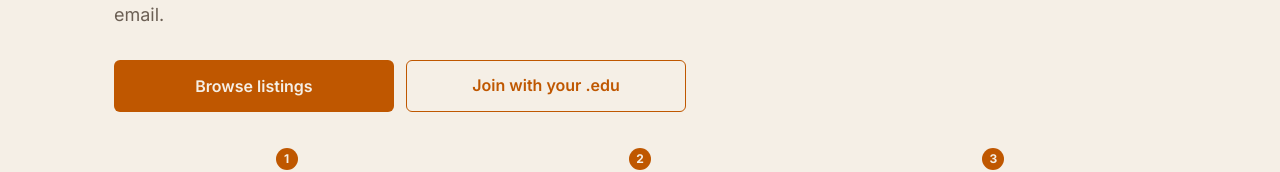
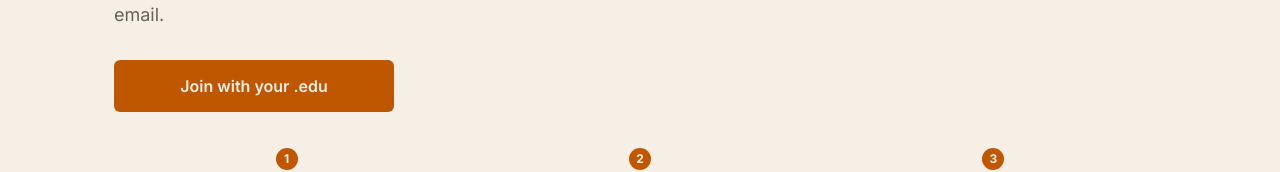
Before and after one commit to ryderpalmer13/quad, a Next.js app: page / in a window 1280 px wide. Shown: the part 425-597 px from the top of the page. Built offline with nearby package versions, Linux system fonts and the light colour scheme; no server answers; the database is empty.

Commit message:
Simplify home page

```diff
--- a/app/page.js
+++ b/app/page.js
@@ -51,19 +51,6 @@ export default function Home() {
     fontWeight: 600,
   }
 
-  const secondaryButton = {
-    flex: '1 1 220px',
-    maxWidth: '280px',
-    textAlign: 'center',
-    border: '1.5px solid var(--color-orange)',
-    backgroundColor: 'transparent',
-    color: 'var(--color-orange)',
-    padding: '14.5px 30px',
-    borderRadius: '6px',
-    fontFamily: "'Inter', sans-serif",
-    fontSize: '16px',
-    fontWeight: 600,
-  }
 
   return (
     <div>
@@ -93,16 +80,13 @@ export default function Home() {
           Buy and sell furniture, textbooks and dorm essentials with students at your school.
           Every member is verified with a .edu email.
         </p>
-        <div style={{ display: 'flex', gap: '12px', flexWrap: 'wrap' }}>
-          <Link href="/listings" style={primaryButton}>
-            Browse listings
-          </Link>
-          {!loggedIn && (
-            <Link href="/signup" style={secondaryButton}>
+        {!loggedIn && (
+          <div style={{ display: 'flex', gap: '12px', flexWrap: 'wrap' }}>
+            <Link href="/signup" style={primaryButton}>
               Join with your .edu
             </Link>
-          )}
-        </div>
+          </div>
+        )}
       </section>
 
       <HowItWorks />
```
